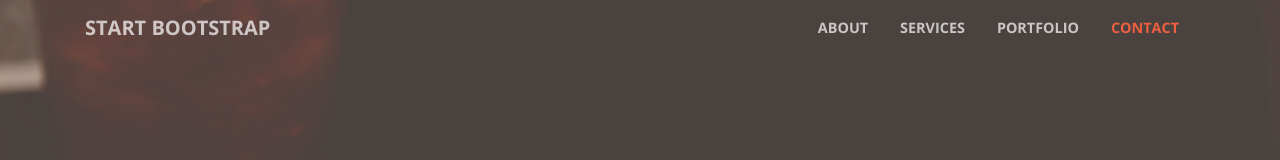
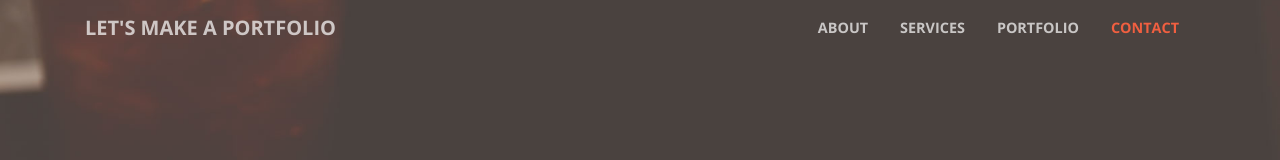
Before and after one commit to krcarson03/Portfolio, a website with bundled scripts: page index.html in a window 1280 px wide. Shown: the top 160 px of the page. Built offline with nearby package versions, Linux system fonts and the light colour scheme.

Commit message:
Test change

```diff
--- a/index.html
+++ b/index.html
@@ -31,7 +31,7 @@
     <!-- Navigation -->
     <nav class="navbar navbar-expand-lg navbar-light fixed-top" id="mainNav">
       <div class="container">
-        <a class="navbar-brand js-scroll-trigger" href="#page-top">Start Bootstrap</a>
+        <a class="navbar-brand js-scroll-trigger" href="#page-top">Let's make a portfolio</a>
         <button class="navbar-toggler navbar-toggler-right" type="button" data-toggle="collapse" data-target="#navbarResponsive" aria-controls="navbarResponsive" aria-expanded="false" aria-label="Toggle navigation">
           <span class="navbar-toggler-icon"></span>
         </button>
```
